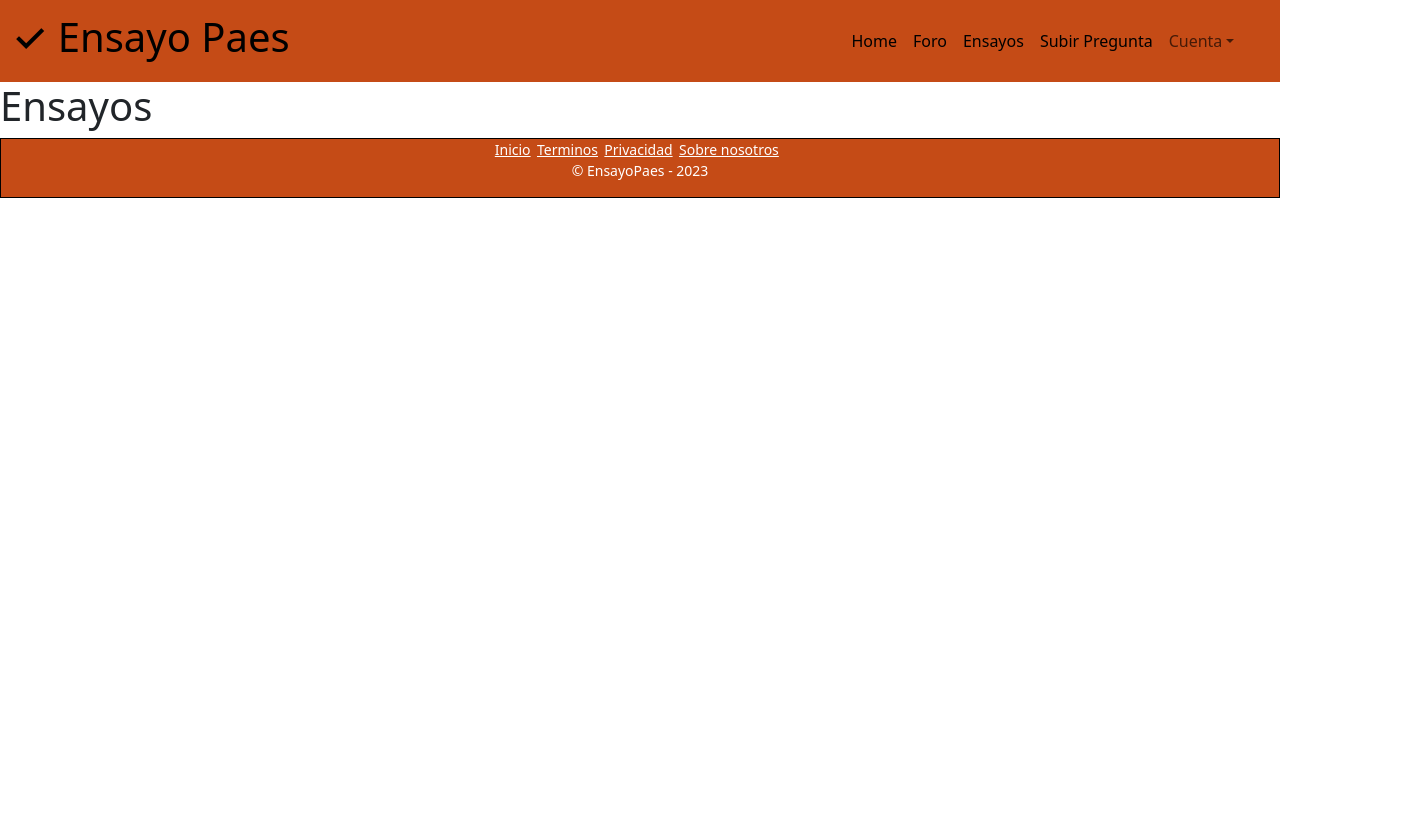
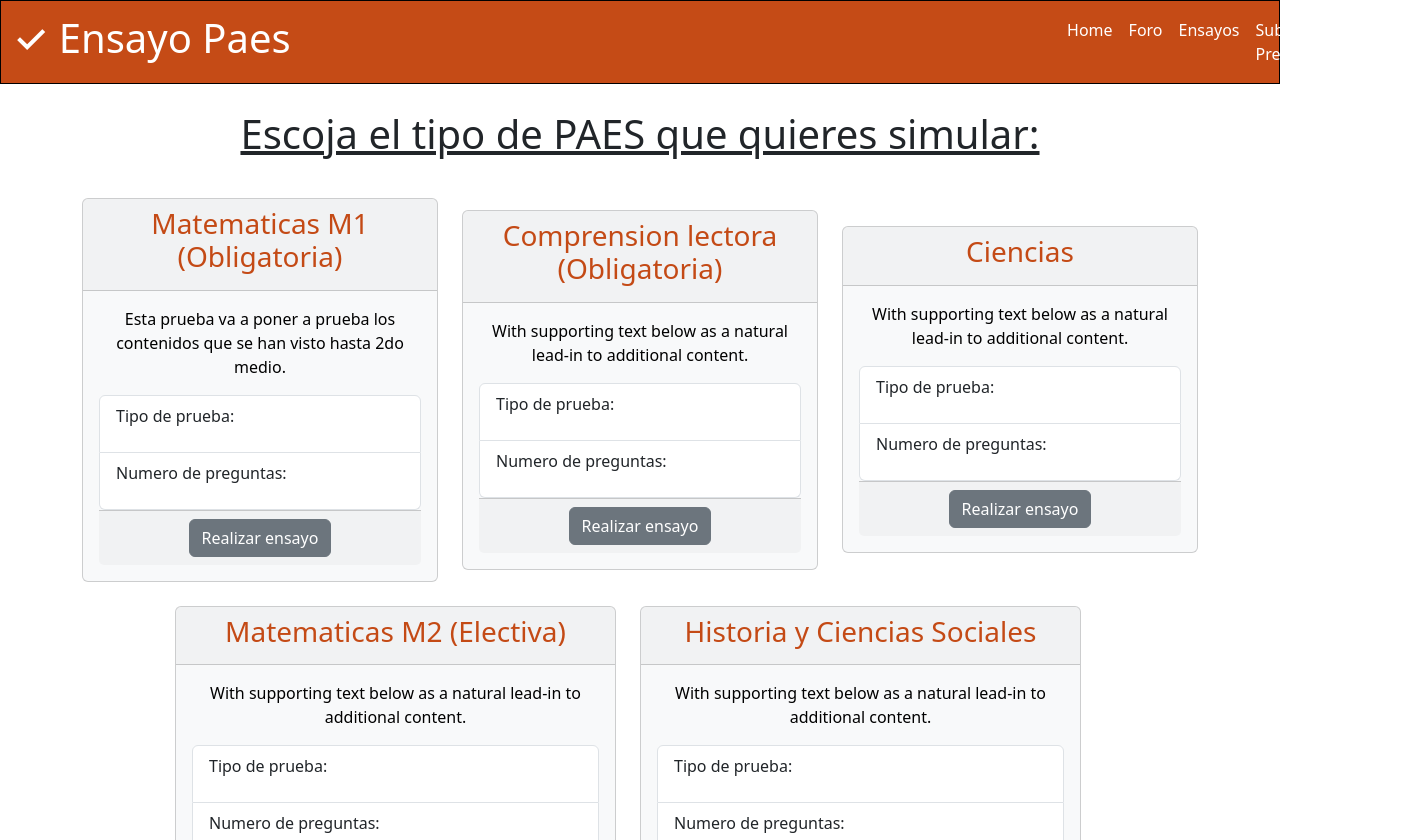
Before and after one commit to AllanVallejos/Paes, a Nuxt app: page /ensayo in a window 1280 px wide. Shown: the top 840 px of the page, 1415 px wide, since content can reach past the window. Before the commit the page ends 800 px from the top, so only its background shows below. Built offline with nearby package versions, Linux system fonts and the light colour scheme.

Commit message:
Ajustes al header y avance en la eleccion de ensayo PAES

```diff
--- a/components/Footer/footerBasico.vue
+++ b/components/Footer/footerBasico.vue
@@ -1,6 +1,6 @@
 <template>
 
-    <footer class="text-white" style="text-align: center; position: relative; bottom: 0; width: 100%; background-color: #c03a00e9; border: 1px solid black;padding-right: 0%;">
+    <footer class="text-white" style="text-align: center; position: relative; bottom: 0; width: 100%; background-color: #c03a00e9; border: 1px solid black; padding-right: 0%;">
 
         <div class = "row" style="padding-right: 0%;">
 
--- a/components/Navbar/headerBasico.vue
+++ b/components/Navbar/headerBasico.vue
@@ -1,35 +1,36 @@
 <template>
 
-    <header style="width: 100%;">
+    <header style="width: 100%; color: white;border: 1px solid black; padding-right: 0%;">
 
-        <nav class="navbar navbar-expand-lg" style="border: 1px; border-color: black; padding-right: 2%; background-color: #c03a00e9;">
+        <nav class="navbar navbar-expand-lg navbar-dark" style="border: 1px; ; background-color: #c03a00e9;">
 
-            <div class="container-fluid" style="color">
+            <div class="container-fluid navbar-collapse">
 
-                <a class="navbar-brand"><h1>✓ Ensayo Paes</h1></a>
+                <a class="navbar-brand" style = "padding-right: 60%"><h1>✓ Ensayo Paes</h1></a>
 
-                <div>
+                <button class="navbar-toggler" type="button" data-bs-toggle="collapse" data-bs-target="#navbarNav" aria-controls="navbarNav" aria-expanded="false" aria-label="Toggle navigation">
 
-                    <ul class="navbar-nav me-auto -mb-2 mb-lg-0" >
+                    <span class="navbar-toggler-icon"></span>
 
-                        <li class="nav-item"><NuxtLink class="nav-link active" to="/">Home</NuxtLink>  </li>
+                </button>
 
+                <div class="collapse navbar-collapse" id="navbarNav">
+
+                    <ul class="navbar-nav me-auto -mb-2 mb-lg-0" style="color: white;">
+
+                        <li class="nav-item"><NuxtLink class="nav-link active" to="/">Home</NuxtLink></li>
                         <li class="nav-item"><NuxtLink class="nav-link active" to="/foro">Foro</NuxtLink></li>
-
                         <li class="nav-item"><NuxtLink class="nav-link active" to="/ensayo">Ensayos</NuxtLink></li>
-
                         <li class="nav-item"><NuxtLink class="nav-link active" to="/subirPreguntas">Subir Pregunta</NuxtLink></li>
 
                         <li class="nav-item dropdown">
 
-                            <a class="nav-link dropdown-toggle" role="button" data-bs-toggle="dropdown" aria-expanded="false" >Cuenta</a>
+                            <a class="nav-link dropdown-toggle" role="button" data-bs-toggle="dropdown" aria-expanded="false">Cuenta</a>
 
                             <ul class="dropdown-menu">
 
-                                <li><NuxtLink class="dropdown-item" to="/actualizarPerfil">Editar Cuenta</NuxtLink> </li>
-
+                                <li><NuxtLink class="dropdown-item" to="/actualizarPerfil">Editar Cuenta</NuxtLink></li>
                                 <li><NuxtLink class="dropdown-item" to="/login">Iniciar Sesion</NuxtLink></li>
-
                                 <li><NuxtLink class="dropdown-item" to="/registrocuenta">Registrar Cuenta</NuxtLink></li>
 
                             </ul>
@@ -49,5 +50,4 @@
 </template>
 
 <script setup>
-
 </script>
--- /dev/null
+++ b/components/headerBasico.vue
@@ -0,0 +1,74 @@
+<template>
+
+    <header style="width: 100%;">
+
+        <nav class="navbar navbar-expand-lg" style="border: 1px; border-color: black; padding-right: 2%; background-color: #c03a00e9; border: 1px solid black; padding-right: 0%;">
+
+            <div class="container-fluid" style="color">
+
+                <a class="navbar-brand"><h1>✓ Ensayo Paes</h1></a>
+
+                <div>
+
+                    <ul class="navbar-nav me-auto -mb-2 mb-lg-0" >
+
+                        <li class="nav-item"><NuxtLink class="nav-link active" to="/">Home</NuxtLink>  </li>
+
+                        <li class="nav-item"><NuxtLink class="nav-link active" to="/foro">Foro</NuxtLink></li>
+
+                        <li class="nav-item"><NuxtLink class="nav-link active" to="/ensayo">Ensayos</NuxtLink></li>
+
+                        <li class="nav-item dropdown">
+
+                            <a class="nav-link dropdown-toggle" href="/cuenta" role="button" data-bs-toggle="dropdown" aria-expanded="false" >Cuenta</a>
+
+                            <ul class="dropdown-menu">
+
+                                <li><NuxtLink class="dropdown-item" to="/cuenta/editarCuenta">Editar Cuenta</NuxtLink> </li>
+
+                                <li><NuxtLink class="dropdown-item" to="/cuenta/">log in</NuxtLink></li>
+
+                                <li><NuxtLink class="dropdown-item" to="/cuenta/">sign in</NuxtLink></li>
+
+                            </ul>
+
+                        </li>
+
+                    </ul>
+
+                </div>
+
+            </div>
+
+        </nav>
+
+    </header>
+
+</template>
+
+<script setup>
+
+    useHead({
+
+        link:[
+
+            {
+                rel:"stylesheet",
+                href:"https://cdn.jsdelivr.net/npm/bootstrap@5.3.2/dist/css/bootstrap.min.css",
+                integrity:"sha384-T3c6CoIi6uLrA9TneNEoa7RxnatzjcDSCmG1MXxSR1GAsXEV/Dwwykc2MPK8M2HN",
+                crossorigin:"anonymous",
+            },
+
+        ],
+
+        script:[
+
+            {
+                src:"	https://cdn.jsdelivr.net/npm/bootstrap@5.3.2/dist/js/bootstrap.bundle.min.js",
+            },
+
+        ],
+
+    });
+
+</script>
--- a/pages/actualizarPerfil.vue
+++ b/pages/actualizarPerfil.vue
@@ -1,89 +1,156 @@
 <template>
 
-    <body>
+    <body style="min-height: 100vh; position: relative; padding-bottom: 5rem;">
+
         <div style="display: grid; place-items: center; margin-top: 3%;">
-            <div class="card border-secondary mb-3" style="width: 67%;border-radius: 1%; color:#c03a00e9; ">
+
+            <div class = "card" style = "border: 2px solid gray;  border-radius: 10px; overflow: hidden; width: 70%; height: 100%; color:#c03a00e9; ">
+
                 <div class="card-body">
-                    <h1 class="card-tittle" style="text-align: center;"><u>Editar Cuenta</u></h1>
-                    <hr style="color: black;">
+
+                    <div class="card-header">
+
+                        <h1 class="card-tittle" style="text-align: center;"><u>Editar Cuenta</u></h1>
+
+                    </div>
+
                     <form @submit.prevent="editarPerfil">
+
                         <div style="margin-bottom: 4%;">
+
                             <h3>Nombre de usuario:</h3>
+
                             <p class="d-inline-flex gap-1">
                                 <a class="btn btn-secondary" data-bs-toggle="collapse" href="#collapseName" role="button" aria-expanded="false" aria-controls="collapseName">
                                     Cambiar nombre
                                 </a>
                             </p>
+
                             <div class="collapse" id="collapseName">
+
                                 <div class="card card-body">
+
                                     <label for="nombre">Nuevo nombre: </label>
                                     <input type="text" id="nombre" v-model="nombre" />
+
                                 </div>
+
                             </div>
+
                         </div>
+
                         <hr style="color: black;">
+
                         <div style="margin-bottom: 4%;">
+
                             <h3>Correo electronico:</h3>
+
                             <p class="d-inline-flex gap-1">
+
                                 <a class="btn btn-secondary" data-bs-toggle="collapse" href="#collapseHotmail" role="button" aria-expanded="false" aria-controls="collapseHotmail">
                                     Cambiar correo
                                 </a>
+
                             </p>
+
                             <div class="collapse" id="collapseHotmail">
+
                                 <div class="card card-body">
+
                                     <label for="correo">Nuevo correo: </label>
                                     <input type="text" id="correo" v-model="correo" />
+
                                 </div>
+
                             </div>
+
                         </div>
+
                         <hr style="color: black;">
+
                         <div style="margin-bottom: 4%;">
+
                             <h3>Contraseña:</h3>
+
                             <p class="d-inline-flex gap-1">
+
                                 <a class="btn btn-secondary" data-bs-toggle="collapse" href="#collapsePassword" role="button" aria-expanded="false" aria-controls="collapsePassword">
                                     Cambiar contraseña
                                 </a>
+
                             </p>
+
                             <div class="collapse" id="collapsePassword">
+
                                 <div class="card card-body">
+
                                     <label for="contraseña">Nueva contraseña: </label>
                                     <input type="password" id="contraseña" v-model="contraseña" />
+
                                 </div>
+
                             </div>
+
                         </div>
+
                         <hr style="color: black;">
+
                         <div class="text-center">
+
                             <button class="btn btn-secondary" type="submit" style="width: 50%;">Guardar cambios</button>
+
                         </div>
+
                     </form>
+
                 </div>
+
             </div>
+
         </div>
+
     </body>
 
 </template>
 
 <script>
+
     export default {
+
         data() {
+
             return {
+
                 nombre: '',
                 correo: '',
                 contraseña:'',
+
             };
         },
+
         methods: {
+
             editarPerfil() {
+
                 if (this.nombre === 'usuario') {
+
                     alert('Este nombre ya esta en uso.');
+
                 }
+
                 if (this.correo === 'correo@hotmail.com') {
+
                     alert('Este correo ya esta en uso.');
+
                 }
+
                 if(this.contraseña === 'contraseña'){
+
                     alert('Ya estas usando esta contrtaseña')
+
                 }
             }
         }
     };
+
 </script>
--- a/pages/ensayo.vue
+++ b/pages/ensayo.vue
@@ -1,9 +1,217 @@
 <template>
-  <div>
-    <body>
-        <h1>Ensayos</h1>
+
+    <body style="min-height: 80vh; position: relative; padding-bottom: 5rem;">
+
+		<div style="display: grid; place-items: center; margin-top: 2%;">
+
+            <h1 style="padding-bottom: 2.5%;"><u>Escoja el tipo de PAES que quieres simular:</u> </h1>
+
+            <div class="container text-center">
+
+                <div class="row align-items-center">
+
+                    <div class="col">
+
+                        <div class="card text-bg-light mb-4" style="min-width: 80%;">
+
+                            <div class="card-header" style="color: #c03a00e9;"> <h3>Matematicas M1 (Obligatoria)</h3></div>
+
+                            <div class="card-body">
+
+                                <p class="card-text">Esta prueba va a poner a prueba los contenidos que se han visto hasta 2do medio.</p>
+
+                                <ul class="list-group list-item" style="text-align: left;">
+
+                                    <li class="list-group-item">
+
+                                        <p>Tipo de prueba:</p>
+
+                                    </li>
+
+                                    <li class="list-group-item">
+
+                                        <p>Numero de preguntas:</p>
+
+                                    </li>
+
+                                </ul>
+
+                                <div class="card-footer">
+
+                                    <a href="#" class="btn btn-secondary">Realizar ensayo</a>
+
+                                </div>
+
+                            </div>
+
+                        </div>
+
+                    </div>
+
+                    <div class="col">
+
+                        <div class="card text-bg-light mb-4" style="min-width: 80%;">
+
+                            <div class="card-header" style="color: #c03a00e9;"> <h3>Comprension lectora (Obligatoria)</h3></div>
+
+                            <div class="card-body">
+
+                                <p class="card-text">With supporting text below as a natural lead-in to additional content.</p>
+
+                                <ul class="list-group list-item" style="text-align: left;">
+
+                                    <li class="list-group-item">
+
+                                        <p>Tipo de prueba:</p>
+
+                                    </li>
+
+                                    <li class="list-group-item">
+
+                                        <p>Numero de preguntas:</p>
+
+                                    </li>
+
+                                </ul>
+
+                                <div class="card-footer">
+
+                                    <a href="#" class="btn btn-secondary">Realizar ensayo</a>
+
+                                </div>
+
+                            </div>
+
+                        </div>
+
+                    </div>
+
+                    <div class="col">
+
+                        <div class="card text-bg-light mb-4" style="min-width: 80%;">
+
+                            <div class="card-header" style="color: #c03a00e9;"> <h3>Ciencias</h3></div>
+
+                            <div class="card-body">
+
+                                <p class="card-text">With supporting text below as a natural lead-in to additional content.</p>
+
+                                <ul class="list-group list-item" style="text-align: left;">
+
+                                    <li class="list-group-item">
+
+                                        <p>Tipo de prueba:</p>
+
+                                    </li>
+
+                                    <li class="list-group-item">
+
+                                        <p>Numero de preguntas:</p>
+
+                                    </li>
+
+                                </ul>
+
+                                <div class="card-footer">
+
+                                    <a href="#" class="btn btn-secondary">Realizar ensayo</a>
+
+                                </div>
+
+                            </div>
+
+                        </div>
+
+                    </div>
+
+                    <div class="row justify-content-md-center">
+
+                        <div class="col col-lg-5">
+
+                            <div class="card text-bg-light mb-4" style="min-width: 60%;">
+
+                                <div class="card-header" style="color: #c03a00e9;"> <h3>Matematicas M2 (Electiva)</h3></div>
+
+                                <div class="card-body">
+
+                                    <p class="card-text">With supporting text below as a natural lead-in to additional content.</p>
+
+                                    <ul class="list-group list-item" style="text-align: left;">
+
+                                        <li class="list-group-item">
+
+                                            <p>Tipo de prueba:</p>
+
+                                        </li>
+
+                                        <li class="list-group-item">
+
+                                            <p>Numero de preguntas:</p>
+
+                                        </li>
+
+                                    </ul>
+
+                                    <div class="card-footer">
+
+                                        <a href="#" class="btn btn-secondary">Realizar ensayo</a>
+
+                                    </div>
+
+                                </div>
+
+                            </div>
+
+                        </div>
+
+                        <div class="col col-lg-5">
+
+                            <div class="card text-bg-light mb-4" style="min-width: 60%;">
+
+                                <div class="card-header" style="color: #c03a00e9;"> <h3>Historia y Ciencias Sociales</h3></div>
+
+                                <div class="card-body">
+
+                                    <p class="card-text">With supporting text below as a natural lead-in to additional content.</p>
+
+                                    <ul class="list-group list-item" style="text-align: left;">
+
+                                        <li class="list-group-item">
+
+                                            <p>Tipo de prueba:</p>
+
+                                        </li>
+
+                                        <li class="list-group-item">
+
+                                            <p>Numero de preguntas:</p>
+
+                                        </li>
+
+                                    </ul>
+
+                                    <div class="card-footer">
+
+                                        <a href="#" class="btn btn-secondary">Realizar ensayo</a>
+
+                                    </div>
+
+                                </div>
+
+                            </div>
+
+                        </div>
+
+                    </div>
+
+                </div>
+
+            </div>
+
+        </div>
+
     </body>
-  </div>
+
 </template>
 
 <script lang="ts" setup>
--- a/pages/foro.vue
+++ b/pages/foro.vue
@@ -1,6 +1,6 @@
 <template>
   <div>
-    <body>
+    <body style="min-height: 100vh; position: relative; padding-bottom: 5rem;">
         <h1>Foro</h1>
     </body>
   </div>
--- a/pages/index.vue
+++ b/pages/index.vue
@@ -1,6 +1,6 @@
 <template>
 
-    <body>
+    <body style="min-height: 100vh; position: relative; padding-bottom: 5rem;">
         <h1>Home</h1>
     </body>
 
--- a/pages/login.vue
+++ b/pages/login.vue
@@ -1,28 +1,53 @@
 <template>
 
-	<body>
+	<body style="min-height: 100vh; position: relative; padding-bottom: 5rem;">
+
 		<div style="display: grid; place-items: center; margin-top: 3%;">
-			<div class = "card text-bg-light" style = "border: 2px solid gray;  border-radius: 10px; overflow: hidden; width: 70%; height: 100%;">
+
+            <div class = "card" style = "border: 2px solid gray;  border-radius: 10px; overflow: hidden; width: 70%; height: 100%; color:#c03a00e9; ">
+
 				<div class = "card-body">
+
+                    <div class="card-header">
+
+                        <h1 class="card-tittle" style="text-align: center;"><u>Iniciar sesion</u></h1>
+
+                    </div>
+
 					<form>
+
 						<div class = "mb-4">
-							<label for = "name" class = "form-label" style = "color: black ;margin-bottom: 12px;"> <h6> Nombre </h6> </label>
+
+							<label for = "name" class = "form-label" style = "color: black ;margin-bottom: 12px;"> <h5> Nombre </h5> </label>
 							<input type = "name" class = "form-control" id = "name" required>
+
 						</div>
+
 						<div class = "mb-4">
-							<label for = "email" class = "form-label" style = "color: black; margin-bottom: 12px;"> <h6> Correo Electrónico </h6> </label>
+
+							<label for = "email" class = "form-label" style = "color: black; margin-bottom: 12px;"> <h5> Correo Electrónico </h5> </label>
 							<input type = "email" class = "form-control" id = "email" required>
+
 						</div>
+
 						<div class = "mb-4">
-							<label for = "password" class = "form-label" style = "color: black; margin-bottom: 12px;"> <h6> Contraseña </h6> </label>
+
+							<label for = "password" class = "form-label" style = "color: black; margin-bottom: 12px;"> <h5> Contraseña </h5> </label>
 							<input type = "password" class = "form-control" id = "password" required>
+
 						</div>
+
 						<div>
+
 							<input class = "form-check-input" type = "checkbox" value = "" id = "flexCheckDefault">
 							<label class = "form-check-label" for = "flexCheckDefault" style = "margin-bottom: 14px; outline-color: #000;">Recuerdame</label>
+
 						</div>
+
 						<div class = "d-grid" style="place-items: center;">
+
 							<button type = "submit" class = "btn btn-outline-secondary" style="width: 60%;"> Iniciar Sesión </button>
+
 						</div>
 					</form>
 				</div>
```
